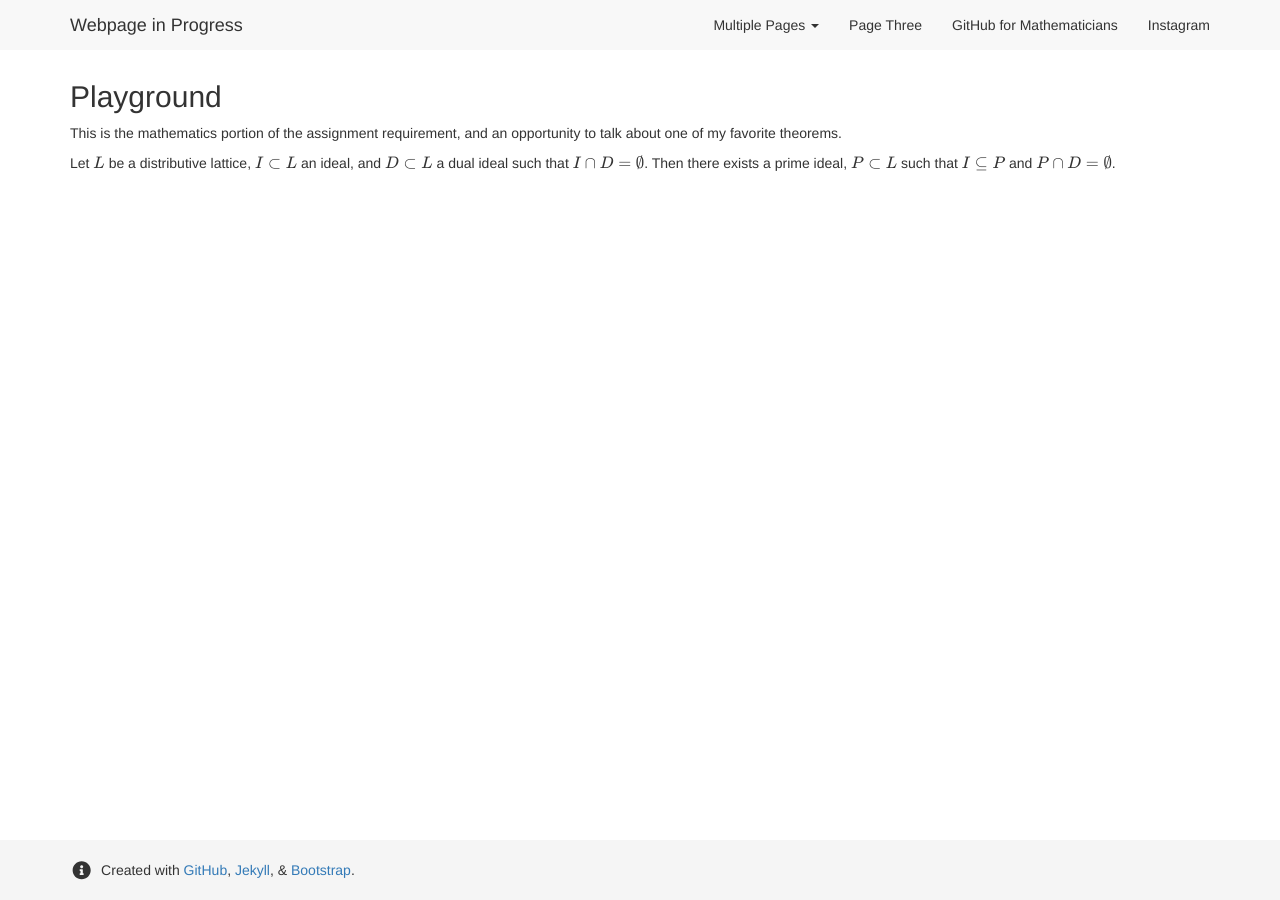
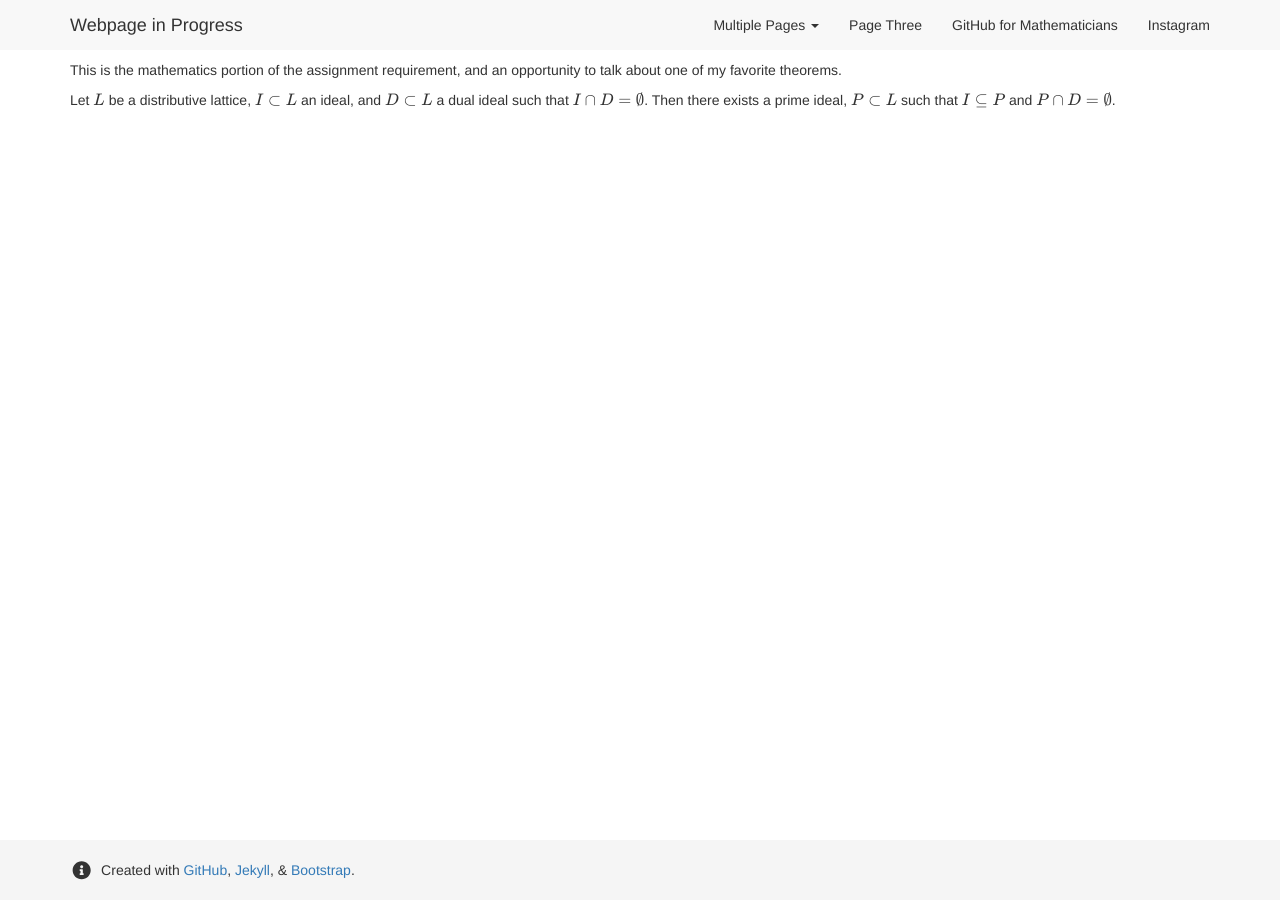
Before and after one commit to archim6/PD_Website, a Jekyll site: the page built from page3.md, in a window 1280 px wide. Built offline with Jekyll 4.4.1, drawn with Linux system fonts in a browser that asks for light colours; nearby versions of some CDN libraries; formulas are drawn with MathJax 3.

Commit message:
Changes, man 4A

```diff
--- a/page3.md
+++ b/page3.md
@@ -4,7 +4,7 @@ author: Morgan Boyers
 layout: default
 ---
 
-## Playground
+
 
 This is the mathematics portion of the assignment requirement, and an opportunity to talk about one of my favorite theorems.
 
```
